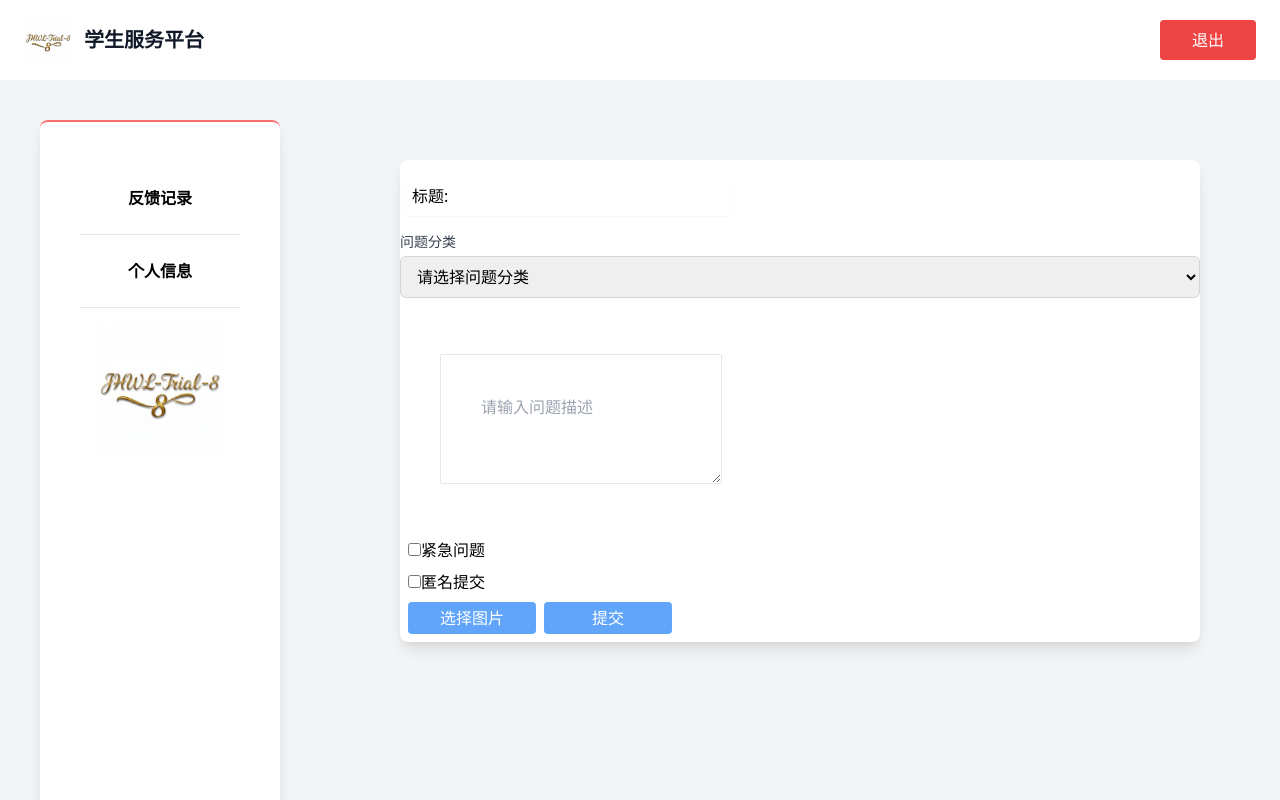
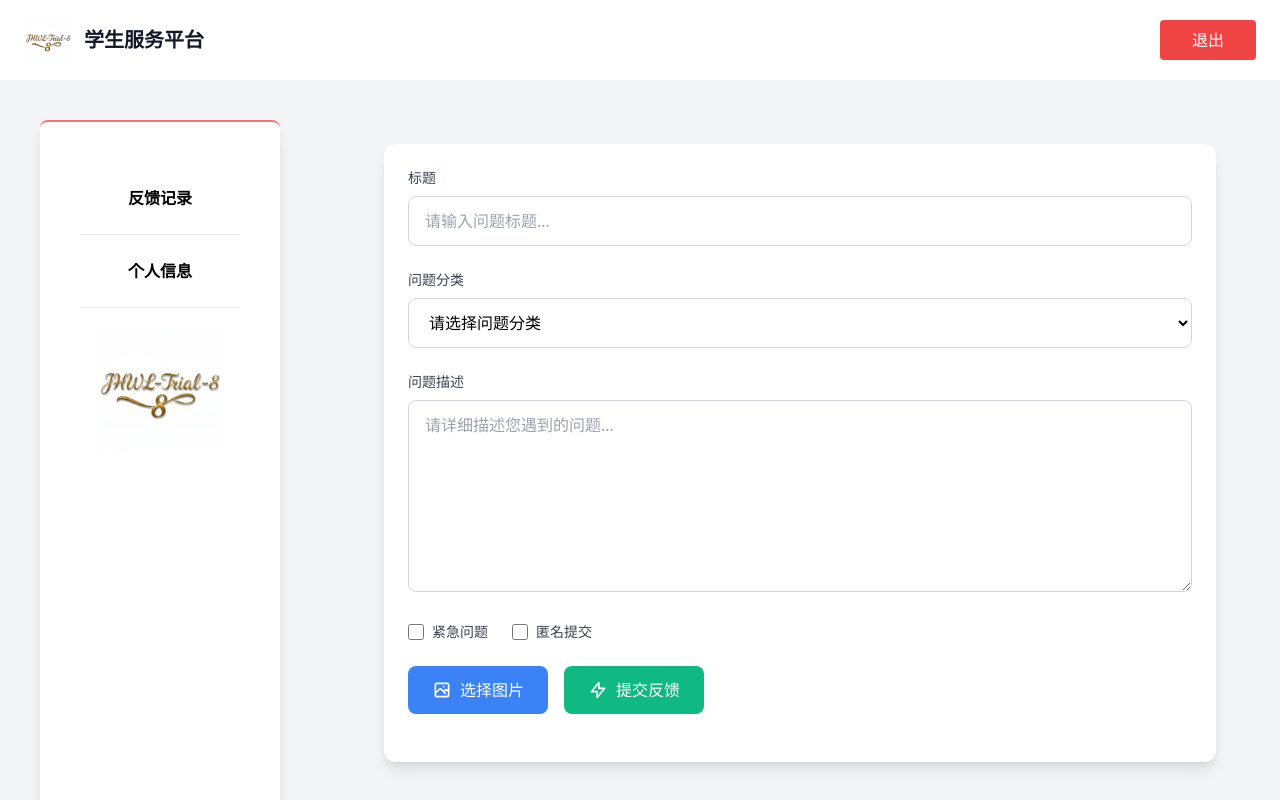
Before and after one commit to JHWL-Trial-8/Student-Services-Platform-Frontend, a Vue app: page /up in a window 1280 px wide. Shown: the top 800 px of the page. Built offline with nearby package versions, Linux system fonts and the light colour scheme; the HTML template or start-up script is replaced by a standard one.

Commit message:
feat:用AI修改了上传问题反馈的界面 fix:修复了管理员详细信息弹窗标记已处理按钮显示异常问题

```diff
--- a/src/components/FeedBackPage.vue
+++ b/src/components/FeedBackPage.vue
@@ -315,7 +315,7 @@
                         标记为垃圾信息
                     </button>
 
-                    <button @click="solved()" v-if="ticket_details.status !== 'RESOLVED'
+                    <button @click="solved()" v-if="ticket_details.status !== 'RESOLVED' && ticket_details.assigned_admin_id === currentUserId
                     && ticket_details.status !== 'SPAM_PENDING' && ticket_details.status !== 'SPAM_CONFIRMED' &&
                     ticket_details.status !== 'SPAM_REJECTED' && ticket_details.status !== 'CLOSED'"
                         class="bg-green-500 hover:bg-green-600 text-white px-4 py-2 rounded-lg transition-colors duration-300">
--- a/src/components/UpBlogPage.vue
+++ b/src/components/UpBlogPage.vue
@@ -18,21 +18,27 @@
                 </div>
             </div>
 
-
-            <div class="flex-1 p-10 flex-row">
-                <div class="h-auto w-auto bg-white rounded-lg shadow-lg">
-                    <div class="flex py-4 px-2">
-                        <div class=" h-10 w-80 py-1 rounded shadow-sm flex">
-                            <div class="p-1">标题:   </div>
-                            <input type="text" v-model="title" class=" p-1"><!--标题-->
+    <div class="flex-1 p-6 justify-items-center">
+        <div class="bg-white rounded-xl shadow-lg p-6 w-full">
+            <!-- 标题输入区域 -->
+            <div class="mb-6">
+                <label class="block text-sm font-medium text-gray-700 mb-2">标题</label>
+                <div class="flex items-center">
+                    <input type="text" v-model="title" placeholder="请输入问题标题..."
+                    class="w-full px-4 py-3 border border-gray-300 rounded-lg focus:outline-none
+                    focus:ring-2 focus:ring-blue-500 focus:border-transparent transition-all duration-200">
                 </div>
             </div>
-                    <div class="category-selector mb-4">
-                        <label for="category" class="block text-sm font-medium text-gray-700 mb-1">
+
+            <!-- 分类选择 -->
+            <div class="category-selector mb-6">
+                <label for="category" class="block text-sm font-medium text-gray-700 mb-2">
                     问题分类
                 </label>
                 <select v-model="category"
-                            class="w-full px-3 py-2 border border-gray-300 rounded-md focus:outline-none focus:ring-2 focus:ring-blue-500">
+                    class="w-full px-4 py-3 border border-gray-300 rounded-lg
+                    focus:outline-none focus:ring-2 focus:ring-blue-500 focus:border-transparent
+                    transition-all duration-200 bg-white">
                     <option value="" disabled>请选择问题分类</option>
                     <option value="寝室用具">寝室用具</option>
                     <option value="教室用具">教室用具</option>
@@ -41,49 +47,90 @@
                     <option value="其他问题">其他问题</option>
                 </select>
             </div>
-                    <textarea name="shurukuang" id="shurukuang" placeholder="请输入问题描述" v-model="text"
-                        class=" w-auto h-full flex-row p-10 border focus:outline-none
-                        focus:ring-2 focus:ring-blue-600 rounded-sm m-10"></textarea>
-                    <div><!--大输入框-->
-                    </div><!--图片文件提交按钮,并且还是多图片提交-->
-                    <div class="checkbox-group px-2 flex-row">
-                        <div class="checkbox-item py-2">
-                            <input type="checkbox" id="urgent" v-model="isUrgent">
-                            <label for="urgent">紧急问题</label>
+
+            <!-- 问题描述 -->
+            <div class="mb-6">
+                <label class="block text-sm font-medium text-gray-700 mb-2">问题描述</label>
+                <textarea
+                    placeholder="请详细描述您遇到的问题..."
+                    v-model="text"
+                    class="w-full h-48 px-4 py-3 border border-gray-300 rounded-lg
+                    focus:outline-none focus:ring-2 focus:ring-blue-500 focus:border-transparent
+                    resize-vertical transition-all duration-200"></textarea>
             </div>
-                        <div class="checkbox-item">
-                            <input type="checkbox" id="anonymous" v-model="isAnonymous">
-                            <label for="anonymous">匿名提交</label>
+
+            <!-- 复选框选项 -->
+            <div class="checkbox-group mb-6">
+                <div class="flex items-center space-x-6">
+                    <div class="checkbox-item flex items-center">
+                        <input type="checkbox" id="urgent" v-model="isUrgent"
+                            class="w-4 h-4 text-blue-600 border-gray-300
+                            rounded focus:ring-blue-500">
+                        <label for="urgent" class="ml-2 text-sm text-gray-700">紧急问题</label>
+                    </div>
+                    <div class="checkbox-item flex items-center">
+                        <input type="checkbox" id="anonymous" v-model="isAnonymous"
+                            class="w-4 h-4 text-blue-600 border-gray-300 rounded focus:ring-blue-500">
+                        <label for="anonymous" class="ml-2 text-sm text-gray-700">匿名提交</label>
                     </div>
                 </div>
-                    <div class="flex py-2 px-2 flex-row">
-                        <button class="h-8 w-32 bg-blue-400 p-2 flex items-center justify-center text-white rounded hover:bg-blue-500"
-                                @click="triggerFileInput">选择图片</button>
+            </div>
+
+            <!-- 图片上传区域 -->
+            <div class="mb-6">
+                <div class="flex items-center space-x-4">
+                    <button class="px-6 py-3 bg-blue-500 text-white rounded-lg hover:bg-blue-600
+                        focus:outline-none focus:ring-2 focus:ring-blue-500 focus:ring-offset-2
+                        transition-all duration-200 flex items-center space-x-2"
+                        @click="triggerFileInput">
+                        <svg class="w-5 h-5" fill="none" stroke="currentColor" viewBox="0 0 24 24">
+                            <path stroke-linecap="round" stroke-linejoin="round" stroke-width="2"
+                            d="M4 16l4.586-4.586a2 2 0 012.828 0L16 16m-2-2l1.586-1.586a2 2 0 012.828 0L20 14m-6-6h.01M6
+                            20h12a2 2 0 002-2V6a2 2 0 00-2-2H6a2 2 0 00-2 2v12a2 2 0 002 2z"/></svg>
+                        <span>选择图片</span>
+                    </button>
+
                     <!-- 隐藏的文件输入框 -->
-                        <input type="file" ref="fileInput" class="file-input" multiple accept="image/*" @change="handleFileUpload">
-                        <div class="px-2">
-                            <button class="h-8 w-32 bg-blue-400 p-2 flex items-center
-                            justify-center text-white rounded hover:bg-blue-500" @click="submitFile">提交</button>
-                            <!--提交按钮，之后触发判定，免得有人啥也不写就交了-->
+                    <input type="file" ref="fileInput" class="hidden" multiple accept="image/*" @change="handleFileUpload">
+
+                    <button
+                        class="px-6 py-3 bg-green-500 text-white rounded-lg hover:bg-green-600 focus:outline-none focus:ring-2 focus:ring-green-500 focus:ring-offset-2 transition-all duration-200 flex items-center space-x-2"
+                        @click="submitFile">
+                        <svg class="w-5 h-5" fill="none" stroke="currentColor" viewBox="0 0 24 24">
+                            <path stroke-linecap="round" stroke-linejoin="round" stroke-width="2" d="M13 10V3L4 14h7v7l9-11h-7z"/>
+                        </svg>
+                        <span>提交反馈</span>
+                    </button>
                 </div>
             </div>
-                    <!-- 显示已选择的文件 -->
-                    <div v-if="files.length > 0" class="ml-10 mt-2">
-                        <p class="text-sm text-gray-600">已选择 {{ files.length }} 个文件：</p>
-                        <ul class="text-xs text-gray-500 mt-1">
-                            <li v-for="(file, index) in files" :key="index" class="truncate">
-                                {{ file.name }}
-                                <button @click="removeImage(index)" class="text-red-500">×</button>
-                            </li>
-                        </ul>
+
+            <!-- 已选择文件显示 -->
+            <div v-if="files.length > 0" class="mt-4 p-4 bg-gray-50 rounded-lg">
+                <p class="text-sm font-medium text-gray-700 mb-2">已选择 {{ files.length }} 个文件：</p>
+                <div class="space-y-2">
+                    <div v-for="(file, index) in files" :key="index"
+                        class="flex items-center justify-between py-2 px-3 bg-white rounded border border-gray-200">
+                        <span class="text-sm text-gray-600 truncate flex-1">{{ file.name }}</span>
+                        <button @click="removeImage(index)"
+                            class="ml-2 text-red-500 hover:text-red-700 transition-colors duration-200">
+                            <svg class="w-4 h-4" fill="none" stroke="currentColor" viewBox="0 0 24 24">
+                                <path stroke-linecap="round" stroke-linejoin="round" stroke-width="2" d="M6 18L18 6M6 6l12 12"/>
+                            </svg>
+                        </button>
                     </div>
-                    <div v-if="uploading" class="ml-10 mt-4">
+                </div>
+            </div>
+
+            <!-- 上传进度 -->
+            <div v-if="uploading" class="mt-4 p-3 bg-blue-50 rounded-lg">
+                <div class="flex items-center space-x-3">
+                    <div class="animate-spin rounded-full h-4 w-4 border-2 border-blue-500 border-t-transparent"></div>
                     <p class="text-sm text-blue-600">正在上传 {{ currentUploadIndex + 1 }}/{{ files.length }}...</p>
                 </div>
             </div>
         </div>
     </div>
-
+    </div>
 
         <div class="fixed inset-0 flex items-center justify-center z-50" v-if="iscomplete"><!--小弹窗(·-·)-->
             <div class="bg-white p-6 rounded-lg shadow-xl max-w-md w-full mx-4">
```
Also changed, not shown: src/components/CannedreplyPage.vue (+10 -2 lines). Lines whose indentation alone changed are shown as unchanged.
